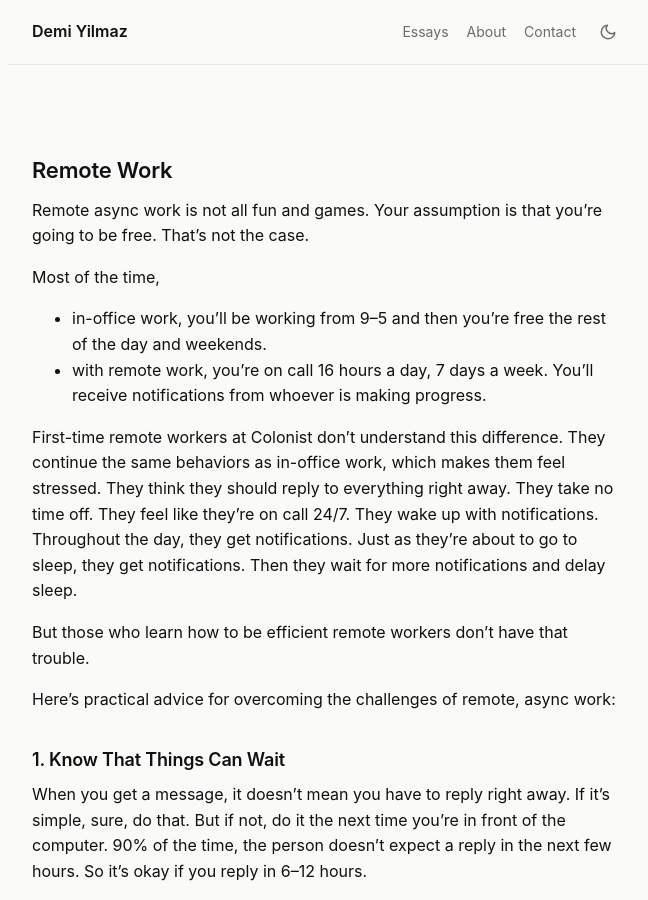
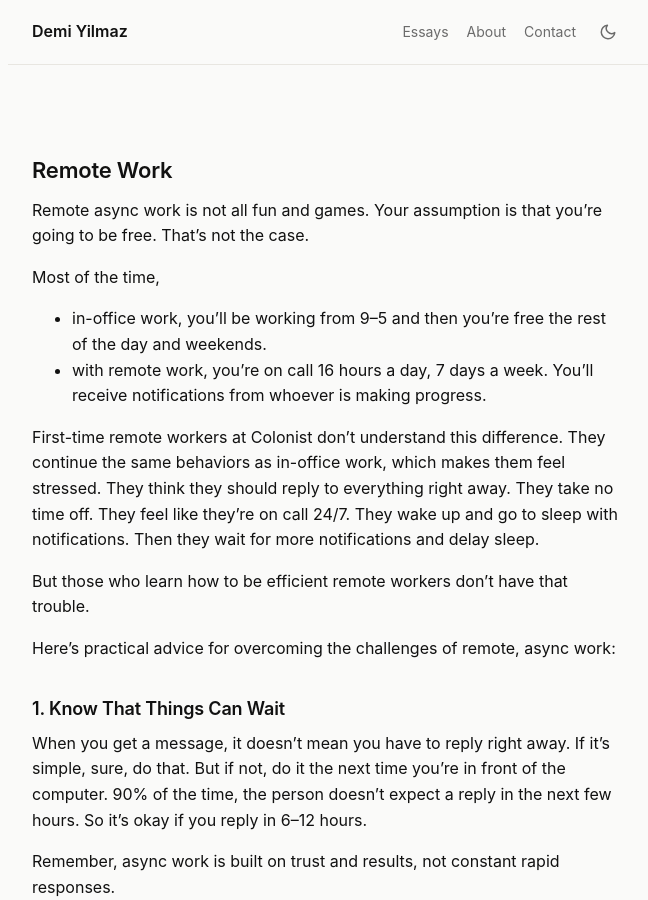
Before and after one commit to demiculus/demiculus.github.io, a Jekyll site: the page built from remote-work.md, in a window 1280 px wide and 900 px high. Shown: the whole window, without its empty margins (312-960 px from the left). Built offline with Jekyll 4.4.1, drawn with Linux system fonts in a browser that asks for light colours.

Commit message:
Tighten notification prose in remote-work essay
Co-Authored-By: Claude Opus 4.7 (1M context) <noreply@anthropic.com>

```diff
--- a/remote-work.md
+++ b/remote-work.md
@@ -15,7 +15,7 @@ Most of the time,
 - in-office work, you'll be working from 9–5 and then you're free the rest of the day and weekends.
 - with remote work, you're on call 16 hours a day, 7 days a week. You'll receive notifications from whoever is making progress.
 
-First-time remote workers at Colonist don't understand this difference. They continue the same behaviors as in-office work, which makes them feel stressed. They think they should reply to everything right away. They take no time off. They feel like they're on call 24/7. They wake up with notifications. Throughout the day, they get notifications. Just as they're about to go to sleep, they get notifications. Then they wait for more notifications and delay sleep.
+First-time remote workers at Colonist don't understand this difference. They continue the same behaviors as in-office work, which makes them feel stressed. They think they should reply to everything right away. They take no time off. They feel like they're on call 24/7. They wake up and go to sleep with notifications. Then they wait for more notifications and delay sleep.
 
 But those who learn how to be efficient remote workers don't have that trouble.
 
```
